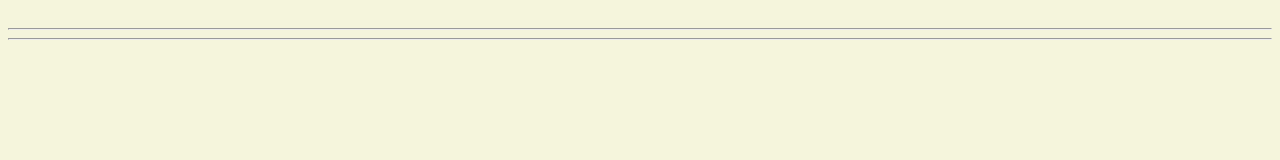
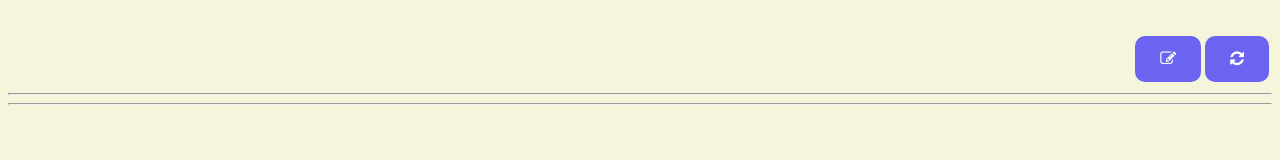
Before and after one commit to Patel-Parth12/YoutubeVideo.github.io, a plain HTML site: page schoolStudy/index.html in a window 1280 px wide. Drawn offline with Linux system fonts and the light colour scheme.

Commit message:
Add files via upload

```diff
--- a/schoolStudy/index.html
+++ b/schoolStudy/index.html
@@ -98,18 +98,53 @@ body {
 .draggable-pointer{
 	cursor: pointer;
 }
+.formbold-btn {
+    text-align: center;
+    width: 100%;
+    font-size: 16px;
+    border-radius: 10px;
+    padding: 14px 25px;
+    border: none;
+    font-weight: 500;
+    background-color: #6a64f1;
+    color: white;
+    cursor: pointer;
+    margin-top: 25px;
+  }
+  .formbold-btn:hover {
+    box-shadow: 0px 3px 8px rgba(0, 0, 0, 0.05);
+  }
 
 
 </style>
+<link rel="stylesheet"
+          href=
+"https://cdnjs.cloudflare.com/ajax/libs/font-awesome/4.7.0/css/font-awesome.min.css">
 </head>
 <body>
-
-<h2 id="mainTitle"></h2>
-<p id="titleQuestion"></p>
+<div style="display:flex">
+  <div style="flex:1">
+    <h2 id="mainTitle" style="text-align: center;"></h2>
+    <p id="titleQuestion"></p>
+  </div>
+  <div>
+    <table>
+      <tr>
+        <td>
+          <button class="formbold-btn" id="submit" onclick="window.location.href='form.html';" title="Edit"><i class="fa fa-edit" onerror="alert('error')"></i></button>
+        </td>
+        <td>
+          <button class="formbold-btn" id="submit" onclick="window.location.reload();" title="Refresh"><i class="fa fa-refresh"></i></button>
+        </td>
+      </tr>
+    </table>
+  </div>
+</div>
 
 <div class="row answerdata">
 	Not Configured.
 </div>
+
 <hr>
 <hr>
 <div class="row questionData">
```
